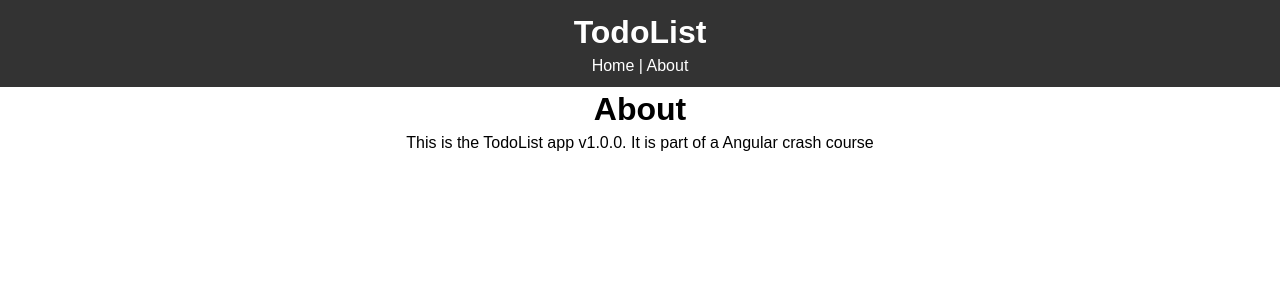
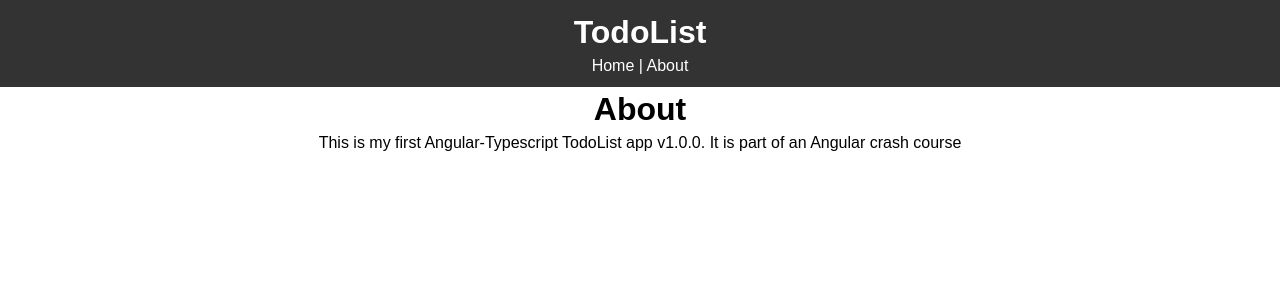
Before and after one commit to rebeccajackson/angular-todolist, an Angular app: page /about in a window 1280 px wide. Shown: the top 300 px of the page. Built offline with nearby package versions, Linux system fonts and the light colour scheme.

Commit message:
Update about page

```diff
--- a/src/app/components/pages/about/about.component.html
+++ b/src/app/components/pages/about/about.component.html
@@ -1,4 +1,4 @@
 <div>
     <h1>About</h1>
-    <p>This is the TodoList app v1.0.0. It is part of a Angular crash course</p>
+    <p>This is my first Angular-Typescript TodoList app v1.0.0. It is part of an Angular crash course</p>
   </div>
```
